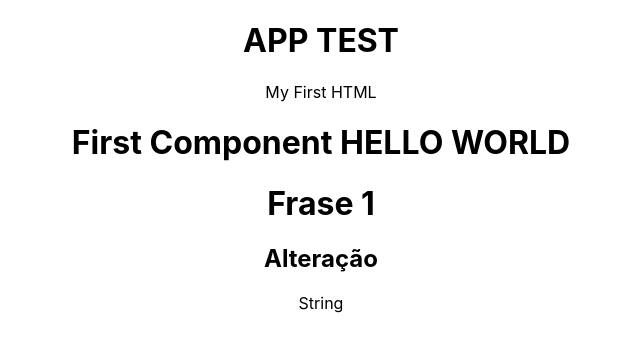
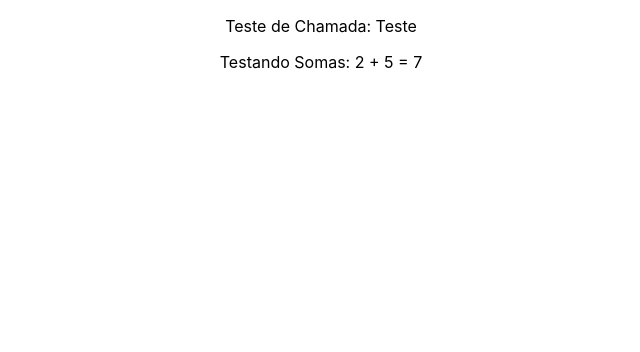
Before and after one commit to HiagoACSilva/App-Test, a React (Create React App) app: page / in a window 1280 px wide. Shown: the top 352 px of the page, without its empty margins (319-959 px from the left). Built offline with nearby package versions, Linux system fonts and the light colour scheme.

Commit message:
Adicionando teste de props

```diff
--- a/src/App.js
+++ b/src/App.js
@@ -1,16 +1,14 @@
 import './App.css';
-import HelloWorld from './components/HelloWorld';
+import TesteProps from './components/TesteProps';
 function App() {
-  const Var = 'String'
 
   return (
     <div className="App">
-
-      <h1>APP TEST</h1>
-      <p>My First HTML</p>
-      <HelloWorld/>
-      <h2>Alteração</h2>
-      <p>{Var}</p>
+      <TesteProps
+        name = {"Teste"}
+        num1 = {2}
+        num2 = {5}
+      />
     </div>
   );
 }
--- /dev/null
+++ b/src/components/TesteProps.js
@@ -0,0 +1,13 @@
+function TesteProps(props){
+    return(
+        <div>
+            <p>
+                Teste de Chamada: {props.name}
+            </p>
+            <p>
+                Testando Somas: {props.num1} + {props.num2} = {props.num1 + props.num2}
+            </p>
+        </div>
+    )
+}
+export default TesteProps
```
